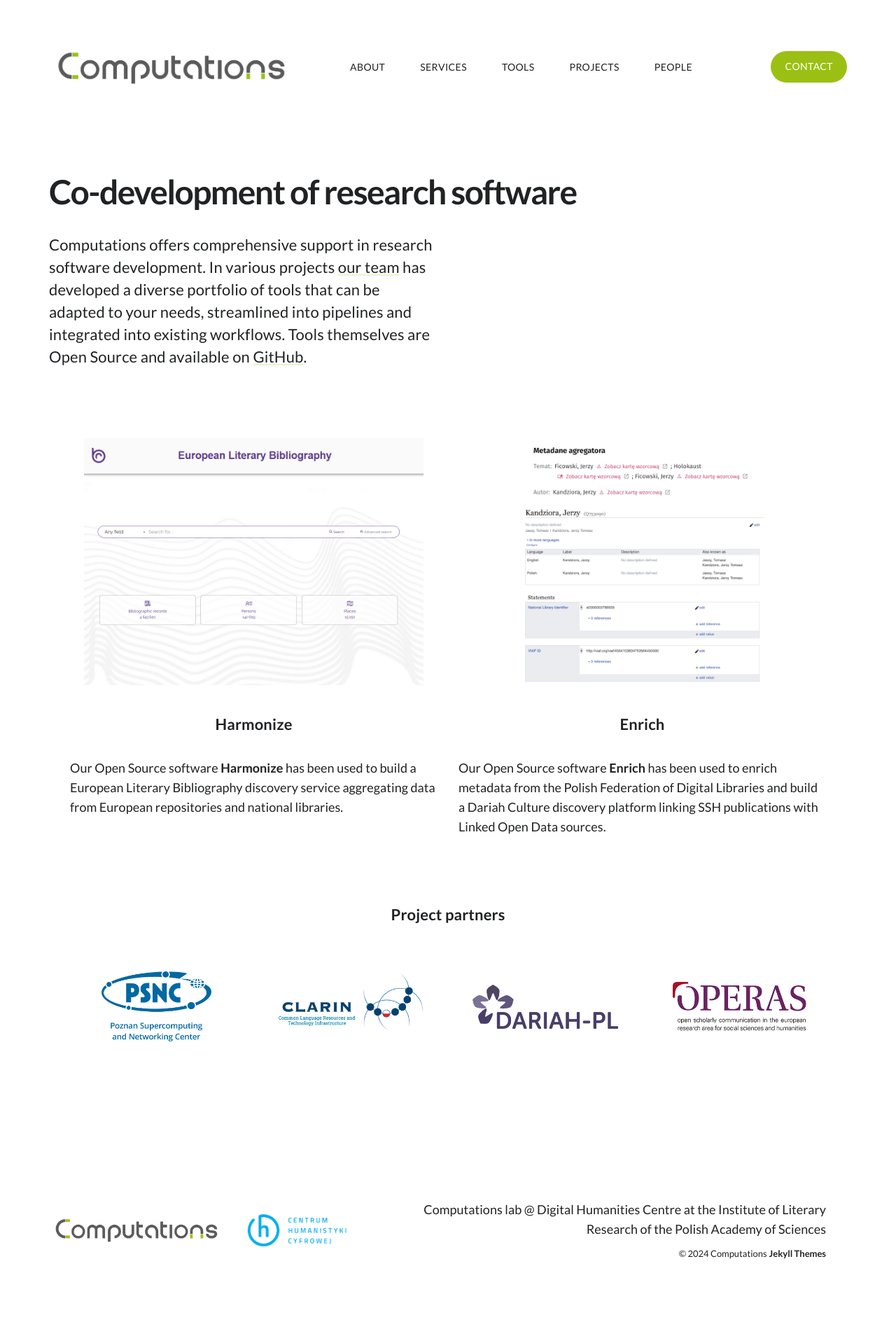
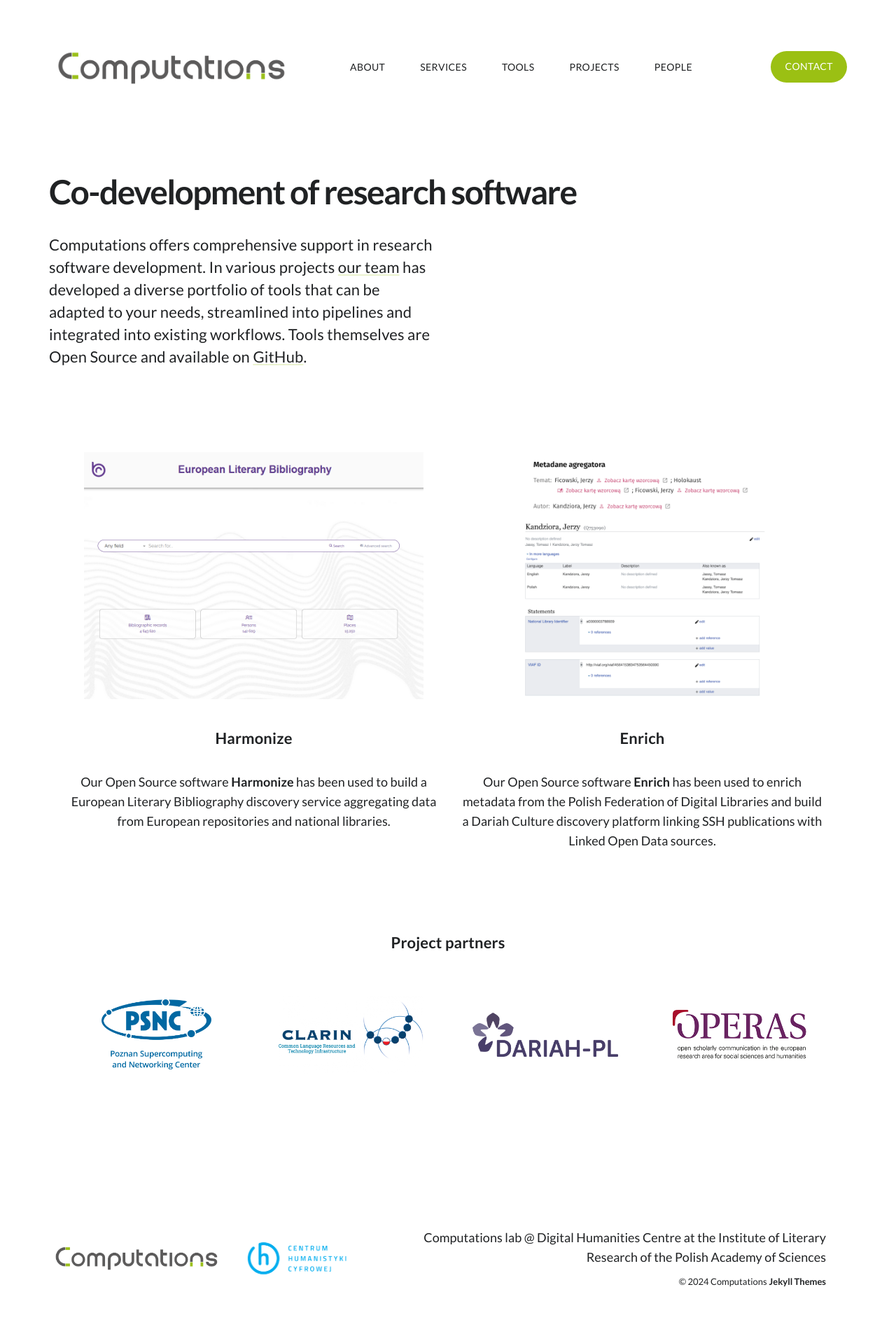
Before and after one commit to CHC-Computations/chc-computations.github.io, a Jekyll site: the page built from _cmps_services/2-Co-development-of-research-software.md, in a window 1280 px wide. Shown: the whole page at 70% size. Built offline with Jekyll 4.4.1, drawn with Linux system fonts in a browser that asks for light colours; nearby versions of some CDN libraries; before the commit the page ends 1879 px from its top, so only the background shows below that.

```diff
--- a/_cmps_services/2-Co-development-of-research-software.md
+++ b/_cmps_services/2-Co-development-of-research-software.md
@@ -6,39 +6,48 @@ featured_image: '/images/services/software-development.png'
 ---
 
 <div class="page-blog">
-    <div class="wrap grid__2-col">
-        <div>
-            <div style="padding: 20px">
-                <a href="https://github.com/CHC-Computations/Harmonize">
-                    <img src="/images/tools/harmonize.png">
-                </a>
+    <div class="all-posts">
+        <div class="wrap">
+            <div class="posts__list__2-col grid">
+                <div>
+                    <div style="padding: 20px">
+                        <a href="https://github.com/CHC-Computations/Harmonize">
+                            <img src="/images/tools/harmonize.png">
+                        </a>
+                    </div>
+                    <h5 class="post__title subtitle--bold" style="text-align: center; margin-top: 20px;">Harmonize</h5>
+                    <p style="text-align: center;">Our Open Source software <a href="https://github.com/CHC-Computations/Harmonize">Harmonize</a> has been used to build a European Literary Bibliography discovery service aggregating data from European repositories and national libraries.</p>
+                </div>
+                <div>
+                    <div style="padding: 20px">
+                        <a href="https://github.com/CHC-Computations/Enrich">
+                            <img src="/images/tools/enrich.png">
+                        </a>
+                    </div>
+                    <h5 class="post__title subtitle--bold" style="text-align: center; margin-top: 20px;">Enrich</h5>
+                    <p style="text-align: center;">Our Open Source software <a href="https://github.com/CHC-Computations/Enrich">Enrich</a> has been used to enrich metadata from the Polish Federation of Digital Libraries and build a Dariah Culture discovery platform linking SSH publications with Linked Open Data sources.</p>
+                </div>
             </div>
-            <h5 class="post__title subtitle--bold" style="text-align: center; margin-top: 20px;">Harmonize</h5>
-            <p>Our Open Source software <a href="https://github.com/CHC-Computations/Harmonize">Harmonize</a> has been used to build a European Literary Bibliography discovery service aggregating data from European repositories and national libraries.</p>
-        </div>
-        <div>
-            <div style="padding: 20px">
-                <a href="https://github.com/CHC-Computations/Enrich">
-                    <img src="/images/tools/enrich.png">
-                </a>
-            </div>
-            <h5 class="post__title subtitle--bold" style="text-align: center; margin-top: 20px;">Enrich</h5>
-            <p>Our Open Source software <a href="https://github.com/CHC-Computations/Enrich">Enrich</a> has been used to enrich metadata from the Polish Federation of Digital Libraries and build a Dariah Culture discovery platform linking SSH publications with Linked Open Data sources.</p>
         </div>
     </div>
     <h5 class="post__title subtitle--bold" style="text-align: center; margin-bottom: 40px; margin-top: 80px;">Project partners</h5>
-    <div class="wrap grid__4-col">
-        <div style="padding: 20px; display: flex; justify-content: center; align-items: center;">
-            <img src="/images/partners_logos/PSNC_logo_niebieskie_tekst_RGB_.png" style="max-height: 100px;">
-        </div>
-        <div style="padding: 20px; display: flex; justify-content: center; align-items: center;">
-            <img src="/images/partners_logos/Logo-eps-long-CLARIN-sub-700x376.png">
-        </div>
-        <div style="padding: 20px; display: flex; justify-content: center; align-items: center;">
-            <img src="/images/partners_logos/DARIAH-PL-Logo-no-tagline-RGB.png">
-        </div>
-        <div style="padding: 20px; display: flex; justify-content: center; align-items: center;">
-            <img src="/images/partners_logos/operas_logo_trasparente_mini.png">
+    <div class="all-posts">
+        <div class="wrap">
+            <div class="posts__list__partners grid">
+                <div style="padding: 20px; display: flex; justify-content: center; align-items: center;">
+                    <img src="/images/partners_logos/PSNC_logo_niebieskie_tekst_RGB_.png" style="max-height: 100px;">
+                </div>
+                <div style="padding: 20px; display: flex; justify-content: center; align-items: center;">
+                    <img src="/images/partners_logos/Logo-eps-long-CLARIN-sub-700x376.png" style="max-height: 150px;">
+                </div>
+                <div style="padding: 20px; display: flex; justify-content: center; align-items: center;">
+                    <img src="/images/partners_logos/DARIAH-PL-Logo-no-tagline-RGB.png" style="max-height: 100px;">
+                </div>
+                <div style="padding: 20px; display: flex; justify-content: center; align-items: center;">
+                    <img src="/images/partners_logos/operas_logo_trasparente_mini.png" style="max-height: 100px;">
+                </div>
+            </div>
         </div>
     </div>
+
 </div>
--- a/_sass/_pages/_page.scss
+++ b/_sass/_pages/_page.scss
@@ -7,6 +7,7 @@
 
 .header--single {
 	padding: 40px 0 48px;
+	margin-bottom: 20px;
 
 	.header__title {
 		margin-bottom: 16px;
--- a/_sass/_pages/_page__blog.scss
+++ b/_sass/_pages/_page__blog.scss
@@ -99,6 +99,11 @@
         grid-template-columns: 1fr 1fr;
       }
 
+      .posts__list__partners {
+        grid-template-columns: repeat(2, 1fr);
+        grid-row-gap: 80px;
+      }
+
       .post-new {
         grid-column: 1/3;
 
@@ -151,6 +156,16 @@
         grid-template-columns: 1fr 1fr 1fr;
         grid-row-gap: 80px;
       }
+
+      .posts__list__2-col {
+        grid-template-columns: 1fr 1fr;
+        grid-row-gap: 80px;
+      }
+
+      .posts__list__partners {
+        grid-template-columns: repeat(4, 1fr);
+        grid-row-gap: 80px;
+      }
     }
   }
 }
--- a/projects/index.html
+++ b/projects/index.html
@@ -13,7 +13,9 @@ featured_image:
 		</div>
 	</header>
 
-	<div class="wrap grid__2-col">
+	<div class="all-posts">
+        <div class="wrap">
+            <div class="posts__list__2-col grid">
 				<section class="about" style="margin-bottom: 60px;">
 					<div class="about__image">
 						<img src="/images/projects_logos/sofair_logo.png" alt="">
@@ -111,3 +113,5 @@ featured_image:
 				</section>
 			</div>
 		</div>
+	</div>
+</div>
```
Also changed, not shown: _cmps_services/3-Project-acquisition-and-management.md (+28 -24 lines). Lines whose indentation alone changed are shown as unchanged.
